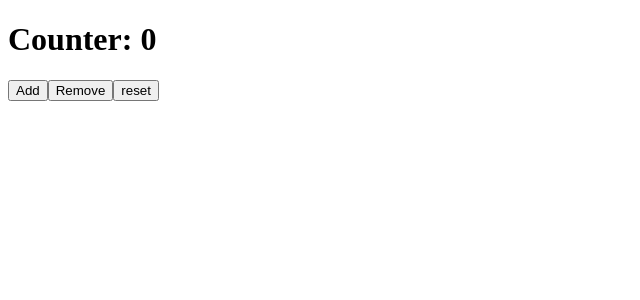
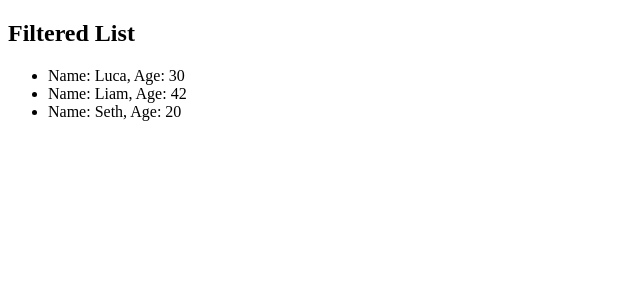
Before and after one commit to Antoniolabbate/COURSE-REACT, a React (Create React App) app in the folder exercise-1/: page / in a window 1280 px wide. Shown: the top 300 px of the page, without its empty margins (0-640 px from the left). Built offline with nearby package versions, Linux system fonts and the light colour scheme.

Commit message:
exercise-46

```diff
--- a/exercise-1/src/App.js
+++ b/exercise-1/src/App.js
@@ -1,14 +1,20 @@
-import Counter from "./Counter";
-
+import FilteredList from "./FilteredList";
 
 const App = () => {
 
+  const obj = [
+    { name: 'Luca', id: 1, age: 30 },
+    { name: 'Jhon', id: 2, age: 17 },
+    { name: 'Joe', id: 3, age: 16 },
+    { name: 'Liam', id: 4, age: 42 },
+    { name: 'Seth', id: 5, age: 20 },
+  ];
 
   return (
     <>
-      <Counter/>
+      <FilteredList list={obj}/>
     </>
-  )
-}
+  );
+};
 
 export default App;
--- a/exercise-1/src/Counter.jsx
+++ /dev/null
@@ -1,28 +0,0 @@
-import React, {useState, useCallback} from "react";
-
-const Counter = () => {
-    const [count, setCount] = useState(0);
-
-    const hadleIncrement = useCallback(() => {
-      setCount((prevCount) => prevCount +1)
-    }, []);
-
-    const hadleDecrement = useCallback(() => {
-      setCount((prevCount) => prevCount -1)
-    }, []);
-
-    const handleReset = useCallback(() => {
-      setCount(0)
-    }, []);
-
-    return(
-        <div>
-            <h1>Counter: {count}</h1>
-            <button onClick={hadleIncrement}>Add</button>
-            <button onClick={hadleDecrement}>Remove</button>
-            <button onClick={handleReset}>reset</button>
-        </div>
-    );
-};
-
-export default Counter;
--- /dev/null
+++ b/exercise-1/src/FilteredList.jsx
@@ -0,0 +1,24 @@
+import React from "react";
+import { useMemo } from "react";
+
+const FilteredList = ({ list }) => {
+  const filterObj = useMemo(() => {
+    return list.filter((item) => item.age > 18);
+  }, [list]);
+
+  return (
+    <div>
+      <h2>Filtered List</h2>
+      <ul>
+        {filterObj.map((item) => (
+          <li key={item.id}>
+            Name: {item.name},
+            Age: {item.age}
+          </li>
+        ))}
+      </ul>
+    </div>
+  );
+};
+
+export default FilteredList;
```
